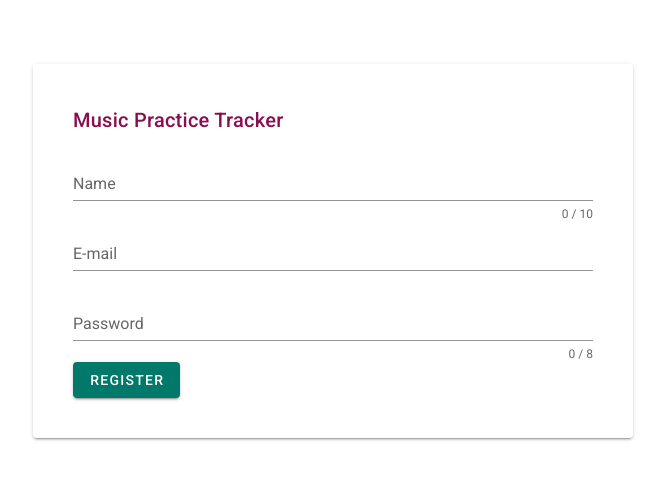
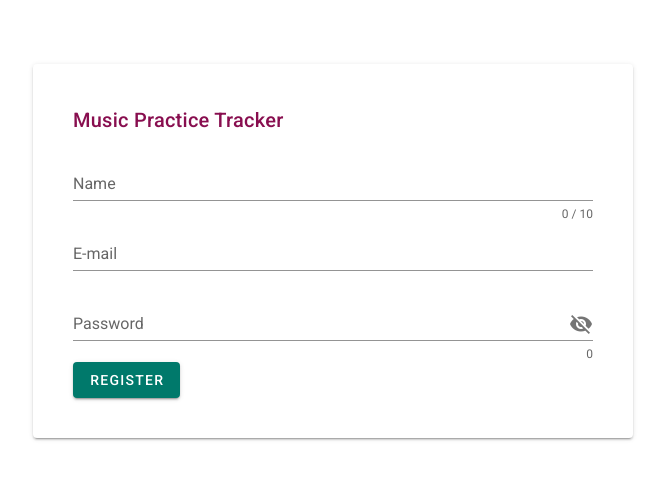
Before and after one commit to linainu/music-practice-tracker, a Vue app: page /register in a window 1280 px wide. Shown: the top 480 px of the page, without its empty margins (307-972 px from the left). Built offline with nearby package versions, Linux system fonts and the light colour scheme; no server answers.

Commit message:
feat: Add to the password field the show/hide button

```diff
--- a/src/views/Login.vue
+++ b/src/views/Login.vue
@@ -18,8 +18,11 @@
 
         <v-text-field
         v-model="password"
+        :append-icon="showPassword ? 'mdi-eye' : 'mdi-eye-off'"
+        :type="showPassword ? 'text' : 'password'"
         label="Password"
         :rules="passwordRules"
+        @click:append="showPassword = !showPassword"
         required
         ></v-text-field>
 
@@ -39,6 +42,7 @@
 export default {
     data: () => ({
       valid: true,
+      showPassword: false,
       email: '',
       emailRules: [
         v => !!v || 'E-mail is required',
--- a/src/views/Register.vue
+++ b/src/views/Register.vue
@@ -26,9 +26,12 @@
 
         <v-text-field
         v-model="password"
-        :counter="8"
+        :append-icon="showPassword ? 'mdi-eye' : 'mdi-eye-off'"
+        :type="showPassword ? 'text' : 'password'"
+        label="Password"
         :rules="passwordRules"
-        label="Password"
+        counter
+        @click:append="showPassword = !showPassword"
         required
         ></v-text-field>
 
@@ -49,6 +52,7 @@
     data: () => ({
       valid: true,
       name: '',
+      showPassword: false,
       nameRules: [
         v => !!v || 'Name is required',
         v => (v && v.length <= 10) || 'Name must be less than 10 characters',
```
